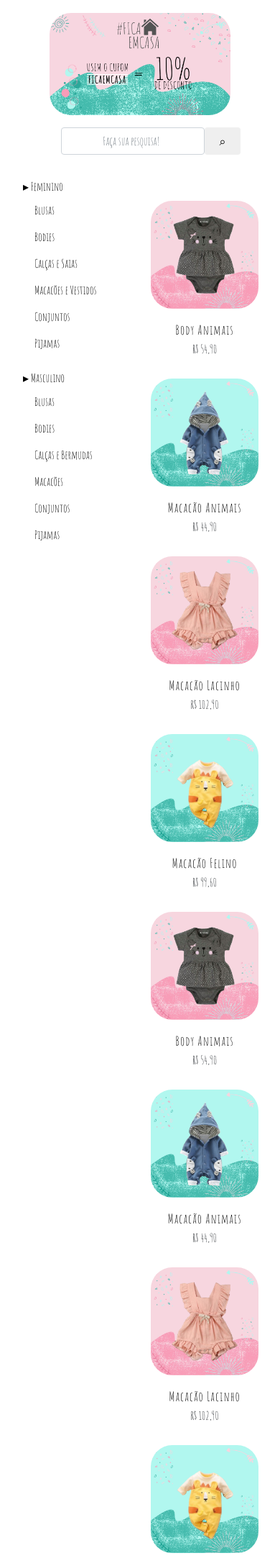
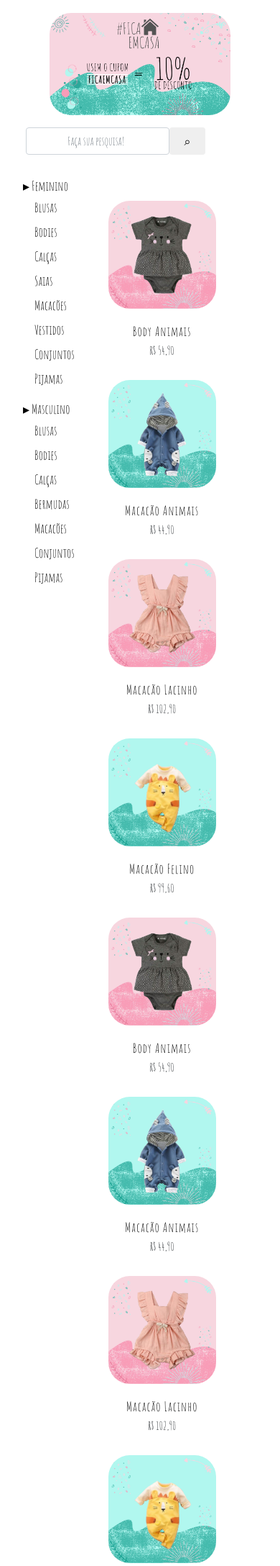
Before and after one commit to DarlanHenrique/-Equipe-2-Trainee-2020.1, a PHP site: page /html/pgvendas.html in a window 390 px wide. Shown: the part 89-2265 px from the top of the page at 72% size. Run offline with PHP 8.4, Linux system fonts and the light colour scheme; some libraries are stand-ins or nearby versions.

Commit message:
link nas fotos e barra de pesq ok

```diff
--- a/css/styles.css
+++ b/css/styles.css
@@ -154,16 +154,15 @@ footer p {
 
 /* FIM DO FOOTER */
 
-@media (max-width: 1000px) {
+@media (max-width: 425px) {
     .prom {
         border-radius: 30px;
     }
     .searchprod {
-        padding-left: 15%;
+        padding-left: 5px;
     }
     .card-deck {
         display: inline-block;
-        width: 60%;
         padding-left: 0px;
     }
     .card {
@@ -180,11 +179,7 @@ footer p {
         line-height: 12px;
     }
     .sidebar {
-        font-size: 100%;
-        line-height: 15px;
-    }
-    .col1pv {
-        width: 50%;
+        font-size: 18px;
     }
     .descrprod {
         padding-top: 0%;
@@ -197,3 +192,5 @@ footer p {
         line-height: 17px;
     }
 }
+
+@media (max-width: 1000px) {}
--- a/html/pgvendas.html
+++ b/html/pgvendas.html
@@ -67,6 +67,7 @@
             <div class="promfolder">
                 <img class="prom" src="../img/cupom.png" alt="Cupom FICAEMCASA">
             </div>
+
             <div class="searchprod">
                 <nav class="navbar navbar-light bg-transparent">
                     <form class="form-inline">
@@ -85,8 +86,10 @@
                             <nav class="nav nav-pills flex-column ">
                                 <a class="categorybar nav-link ml-3 my-1 " href="#item-1-1 ">Blusas</a>
                                 <a class="categorybar nav-link ml-3 my-1 " href="#item-1-2 ">Bodies</a>
-                                <a class="categorybar nav-link ml-3 my-1 " href="#item-1-3 ">Calças e Saias</a>
-                                <a class="categorybar nav-link ml-3 my-1 " href="#item-1-4 ">Macacões e Vestidos</a>
+                                <a class="categorybar nav-link ml-3 my-1 " href="#item-1-3 ">Calças</a>
+                                <a class="categorybar nav-link ml-3 my-1 " href="#item-1-3 ">Saias</a>
+                                <a class="categorybar nav-link ml-3 my-1 " href="#item-1-4 ">Macacões</a>
+                                <a class="categorybar nav-link ml-3 my-1 " href="#item-1-4 ">Vestidos</a>
                                 <a class="categorybar nav-link ml-3 my-1 " href="#item-1-5 ">Conjuntos</a>
                                 <a class="categorybar nav-link ml-3 my-1 " href="#item-1-6 ">Pijamas</a>
                             </nav>
@@ -95,7 +98,8 @@
                             <nav class="nav nav-pills flex-column ">
                                 <a class="categorybar nav-link ml-3 my-1 " href="#item-2-1 ">Blusas</a>
                                 <a class="categorybar nav-link ml-3 my-1 " href="#item-2-2 ">Bodies</a>
-                                <a class="categorybar nav-link ml-3 my-1 " href="#item-2-3 ">Calças e Bermudas</a>
+                                <a class="categorybar nav-link ml-3 my-1 " href="#item-2-3 ">Calças</a>
+                                <a class="categorybar nav-link ml-3 my-1 " href="#item-2-3 ">Bermudas</a>
                                 <a class="categorybar nav-link ml-3 my-1 " href="#item-2-4 ">Macacões</a>
                                 <a class="categorybar nav-link ml-3 my-1 " href="#item-2-5 ">Conjuntos</a>
                                 <a class="categorybar nav-link ml-3 my-1 " href="#item-2-6 ">Pijamas</a>
@@ -111,7 +115,9 @@
                         <div class="row ">
                             <div class="col ">
                                 <div class="card ">
+                                    <a href="#">
                                         <img class="card-img-top " src="../img/roupa1.jpeg " alt="Imagem de capa do card ">
+                                    </a>
                                     <div class="card-body ">
                                         <h5 class="card-title "><a href="# ">Body Animais</a></h5>
                                         <p class="card-text ">R$ 54,90</p>
@@ -119,7 +125,9 @@
                                 </div>
 
                                 <div class="card ">
+                                    <a href="#">
                                         <img class="card-img-top " src="../img/roupa2.jpeg " alt="Imagem de capa do card ">
+                                    </a>
                                     <div class="card-body ">
                                         <h5 class="card-title "><a href="# ">Macacão Animais</a></h5>
                                         <p class="card-text ">R$ 44,90</p>
@@ -127,14 +135,18 @@
                                 </div>
 
                                 <div class="card ">
+                                    <a href="#">
                                         <img class="card-img-top " src="../img/roupa3.jpeg " alt="Imagem de capa do card ">
+                                    </a>
                                     <div class="card-body ">
                                         <h5 class="card-title "><a href="# ">Macacão Lacinho</a></h5>
                                         <p class="card-text ">R$ 102,90</p>
                                     </div>
                                 </div>
                                 <div class="card ">
+                                    <a href="#">
                                         <img class="card-img-top " src="../img/roupa4.jpeg " alt="Imagem de capa do card ">
+                                    </a>
                                     <div class="card-body ">
                                         <h5 class="card-title "><a href="# ">Macacão Felino</a></h5>
                                         <p class="card-text ">R$ 99,60</p>
@@ -143,7 +155,9 @@
                             </div>
                             <div class="col">
                                 <div class="card">
+                                    <a href="#">
                                         <img class="card-img-top" src="../img/roupa1.jpeg" alt="Imagem de capa do card ">
+                                    </a>
                                     <div class="card-body">
                                         <h5 class="card-title"><a href="#">Body Animais</a></h5>
                                         <p class="card-text">R$ 54,90</p>
@@ -151,7 +165,9 @@
                                 </div>
 
                                 <div class="card">
+                                    <a href="#">
                                         <img class="card-img-top" src="../img/roupa2.jpeg" alt="Imagem de capa do card">
+                                    </a>
                                     <div class="card-body">
                                         <h5 class="card-title"><a href="#">Macacão Animais</a></h5>
                                         <p class="card-text">R$ 44,90</p>
@@ -159,14 +175,18 @@
                                 </div>
 
                                 <div class="card">
+                                    <a href="#">
                                         <img class="card-img-top" src="../img/roupa3.jpeg" alt="Imagem de capa do card">
+                                    </a>
                                     <div class="card-body">
                                         <h5 class="card-title"><a href="#">Macacão Lacinho</a></h5>
                                         <p class="card-text">R$ 102,90</p>
                                     </div>
                                 </div>
                                 <div class="card">
+                                    <a href="#">
                                         <img class="card-img-top" src="../img/roupa4.jpeg" alt="Imagem de capa do card">
+                                    </a>
                                     <div class="card-body">
                                         <h5 class="card-title"><a href="#">Macacão Felino</a></h5>
                                         <p class="card-text">R$ 99,60</p>
@@ -175,7 +195,9 @@
                             </div>
                             <div class="col">
                                 <div class="card">
+                                    <a href="#">
                                         <img class="card-img-top" src="../img/roupa1.jpeg" alt="Imagem de capa do card ">
+                                    </a>
                                     <div class="card-body">
                                         <h5 class="card-title"><a href="#">Body Animais</a></h5>
                                         <p class="card-text">R$ 54,90</p>
@@ -183,7 +205,9 @@
                                 </div>
 
                                 <div class="card">
+                                    <a href="#">
                                         <img class="card-img-top" src="../img/roupa2.jpeg" alt="Imagem de capa do card">
+                                    </a>
                                     <div class="card-body">
                                         <h5 class="card-title"><a href="#">Macacão Animais</a></h5>
                                         <p class="card-text">R$ 44,90</p>
@@ -191,14 +215,18 @@
                                 </div>
 
                                 <div class="card">
+                                    <a href="#">
                                         <img class="card-img-top" src="../img/roupa3.jpeg" alt="Imagem de capa do card">
+                                    </a>
                                     <div class="card-body">
                                         <h5 class="card-title"><a href="#">Macacão Lacinho</a></h5>
                                         <p class="card-text">R$ 102,90</p>
                                     </div>
                                 </div>
                                 <div class="card">
+                                    <a href="#">
                                         <img class="card-img-top" src="../img/roupa4.jpeg" alt="Imagem de capa do card">
+                                    </a>
                                     <div class="card-body">
                                         <h5 class="card-title"><a href="#">Macacão Felino</a></h5>
                                         <p class="card-text">R$ 99,60</p>
@@ -207,7 +235,9 @@
                             </div>
                             <div class="col">
                                 <div class="card">
+                                    <a href="#">
                                         <img class="card-img-top" src="../img/roupa1.jpeg" alt="Imagem de capa do card ">
+                                    </a>
                                     <div class="card-body">
                                         <h5 class="card-title"><a href="#">Body Animais</a></h5>
                                         <p class="card-text">R$ 54,90</p>
@@ -215,7 +245,9 @@
                                 </div>
 
                                 <div class="card">
+                                    <a href="#">
                                         <img class="card-img-top" src="../img/roupa2.jpeg" alt="Imagem de capa do card">
+                                    </a>
                                     <div class="card-body">
                                         <h5 class="card-title"><a href="#">Macacão Animais</a></h5>
                                         <p class="card-text">R$ 44,90</p>
@@ -223,14 +255,18 @@
                                 </div>
 
                                 <div class="card">
+                                    <a href="#">
                                         <img class="card-img-top" src="../img/roupa3.jpeg" alt="Imagem de capa do card">
+                                    </a>
                                     <div class="card-body">
                                         <h5 class="card-title"><a href="#">Macacão Lacinho</a></h5>
                                         <p class="card-text">R$ 102,90</p>
                                     </div>
                                 </div>
                                 <div class="card">
+                                    <a href="#">
                                         <img class="card-img-top" src="../img/roupa4.jpeg" alt="Imagem de capa do card">
+                                    </a>
                                     <div class="card-body">
                                         <h5 class="card-title"><a href="#">Macacão Felino</a></h5>
                                         <p class="card-text">R$ 99,60</p>
```
Lines whose indentation alone changed are shown as unchanged.
